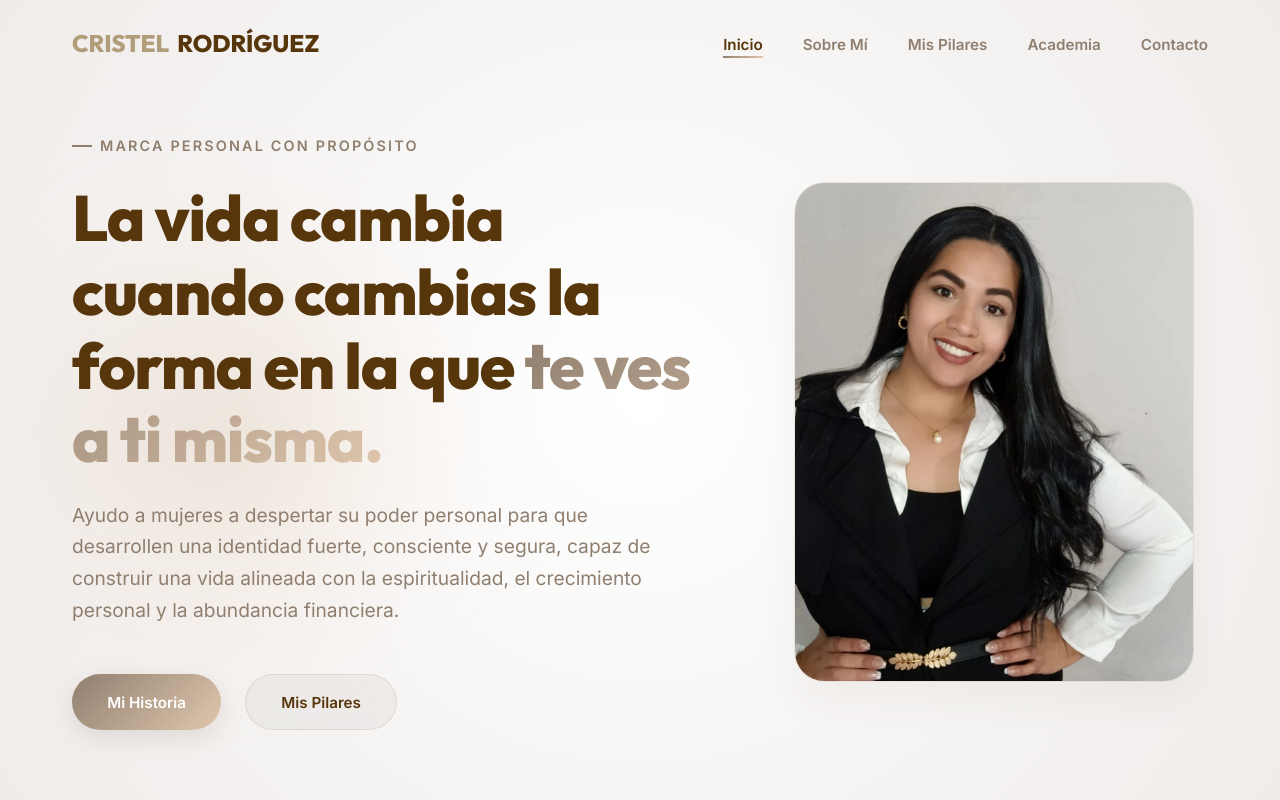
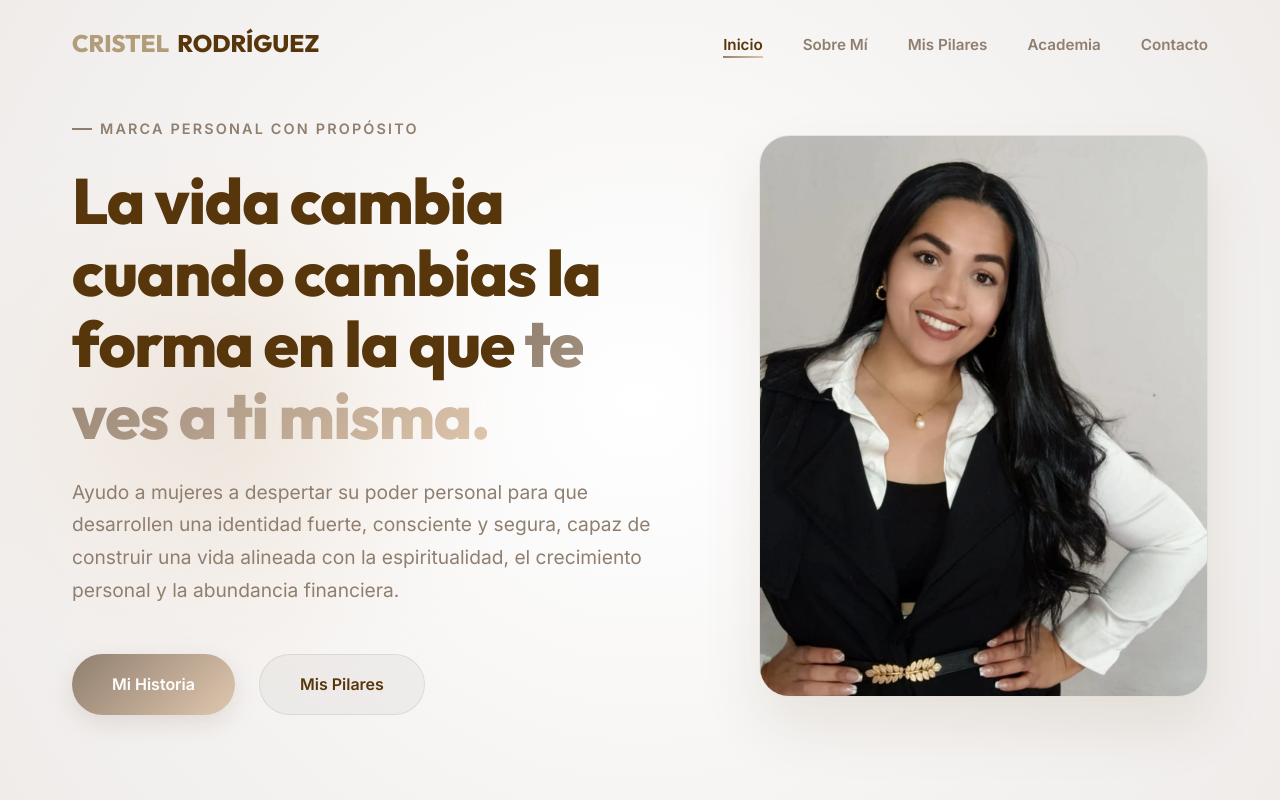
Before and after one commit to cristelcelene/web, a plain HTML site: page index.html in a window 1280 px wide. Shown: the top 800 px of the page. Drawn offline with Linux system fonts and the light colour scheme.

Commit message:
Update style.css

```diff
--- a/style.css
+++ b/style.css
@@ -73,7 +73,7 @@ body {
 }
 
 section {
-    padding: 8rem 0 4rem 0;
+    padding: 9rem 0 6rem 0;
     position: relative;
 }
 
@@ -204,14 +204,15 @@ header .container {
     min-height: 100vh;
     display: flex;
     align-items: center;
-    padding-top: 8rem;
+    padding-top: 6rem;
+    padding-bottom: 4rem;
     overflow: hidden;
 }
 
 .hero-grid {
     display: grid;
-    grid-template-columns: 1.2fr 0.8fr;
-    gap: 4rem;
+    grid-template-columns: 1.15fr 0.85fr;
+    gap: 5rem;
     align-items: center;
 }
 
@@ -241,17 +242,18 @@ header .container {
 }
 
 .hero-title {
-    font-size: 4rem;
-    line-height: 1.15;
+    font-size: clamp(3rem, 5vw, 5.5rem);
+    line-height: 1.12;
     font-weight: 800;
     color: var(--color-primary);
 }
 
 .hero-subtitle {
-    font-size: 1.2rem;
+    font-size: clamp(1.05rem, 1.5vw, 1.35rem);
     color: var(--text-secondary);
-    max-width: 580px;
+    max-width: 600px;
     font-weight: 400;
+    line-height: 1.7;
 }
 
 .hero-cta-group {
@@ -264,10 +266,10 @@ header .container {
     display: inline-flex;
     align-items: center;
     justify-content: center;
-    padding: 0.9rem 2.2rem;
+    padding: 1rem 2.5rem;
     border-radius: 50px;
     font-family: var(--font-body);
-    font-size: 0.95rem;
+    font-size: 1rem;
     font-weight: 600;
     text-decoration: none;
     transition: var(--transition-smooth);
@@ -310,10 +312,10 @@ header .container {
     border-radius: 30px;
     overflow: hidden;
     width: 100%;
-    max-width: 400px;
+    max-width: 460px;
     aspect-ratio: 4 / 5;
     border: 1px solid var(--border-color);
-    box-shadow: 0 20px 40px rgba(87, 54, 11, 0.05);
+    box-shadow: 0 30px 60px rgba(87, 54, 11, 0.1);
 }
 
 .hero-image {
@@ -356,7 +358,7 @@ header .container {
 }
 
 .section-title {
-    font-size: 2.75rem;
+    font-size: clamp(2rem, 3.5vw, 3.2rem);
     font-weight: 700;
 }
 
```
